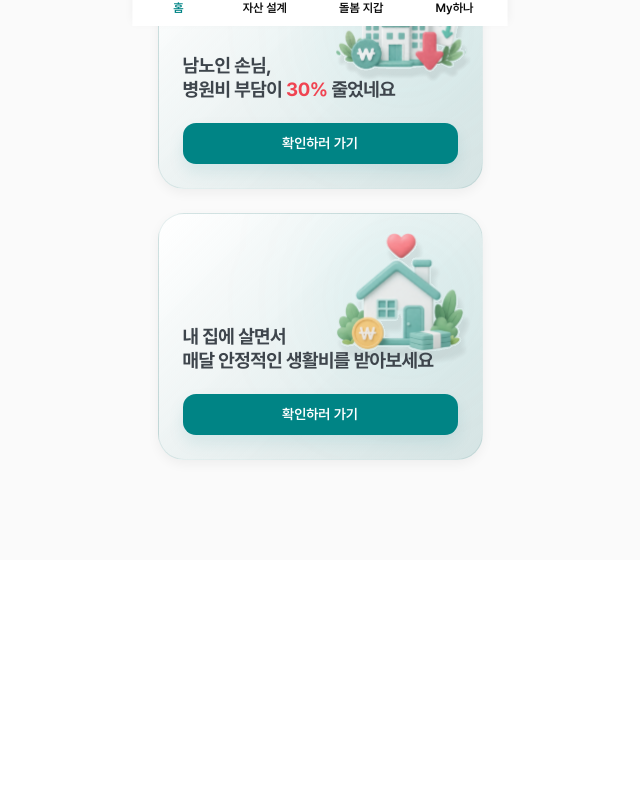
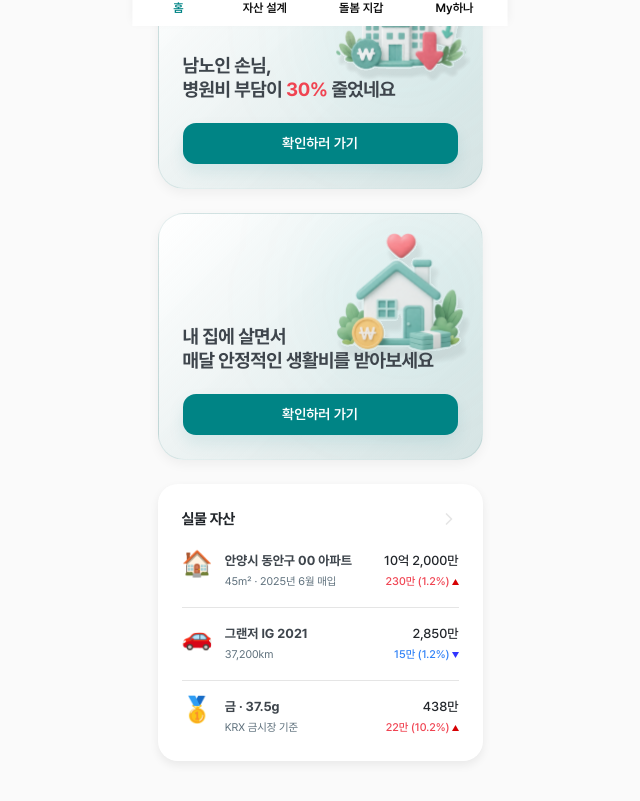
Before and after one commit to HanaroCare/hanaro-care-main, a Next.js app in the folder client/: page / in a window 1280 px wide. Shown: the part 774-1575 px from the top of the page, without its empty margins (320-960 px from the left). Before the commit the page ends 1334 px from the top, so only its background shows below. Built offline with nearby package versions, Linux system fonts and the light colour scheme.

Commit message:
HN-17-feat/실물 자산 컴포넌트 추가

```diff
--- /dev/null
+++ b/client/app/asset/component/RealAssetCard.tsx
@@ -0,0 +1,128 @@
+'use client';
+
+import { motion } from 'framer-motion';
+import { ChevronRight } from 'lucide-react';
+
+type ChangeType = 'up' | 'down';
+
+type RealAsset = {
+  id: number;
+  icon: string;
+  name: string;
+  value: string;
+  subText: string;
+  change: string;
+  changeType: ChangeType;
+};
+
+const REAL_ASSETS: RealAsset[] = [
+  {
+    id: 1,
+    icon: '🏠',
+    name: '안양시 동안구 00 아파트',
+    value: '10억 2,000만',
+    subText: '45㎡ · 2025년 6월 매입',
+    change: '230만 (1.2%)',
+    changeType: 'up',
+  },
+  {
+    id: 2,
+    icon: '🚗',
+    name: '그랜저 IG 2021',
+    value: '2,850만',
+    subText: '37,200km',
+    change: '15만 (1.2%)',
+    changeType: 'down',
+  },
+  {
+    id: 3,
+    icon: '🥇',
+    name: '금 · 37.5g',
+    value: '438만',
+    subText: 'KRX 금시장 기준',
+    change: '22만 (10.2%)',
+    changeType: 'up',
+  },
+];
+
+type ChangeIndicatorProps = {
+  change: string;
+  changeType: ChangeType;
+};
+
+function ChangeIndicator({ change, changeType }: ChangeIndicatorProps) {
+  const isUp = changeType === 'up';
+  return (
+    <div className="flex items-center gap-0.5">
+      <span
+        className={`font-medium text-[11px] ${isUp ? 'text-hana-red-500' : 'text-hana-blue-500'}`}
+      >
+        {change}
+      </span>
+      <svg
+        width="7"
+        height="6"
+        viewBox="0 0 7 6"
+        fill="none"
+        aria-hidden="true"
+        className={isUp ? '' : 'rotate-180'}
+      >
+        <path d="M3.5 0L7 6H0L3.5 0Z" fill={isUp ? '#D60003' : '#3135FF'} />
+      </svg>
+    </div>
+  );
+}
+
+export function RealAssetCard() {
+  return (
+    <motion.div
+      initial={{ opacity: 0, y: 20 }}
+      animate={{ opacity: 1, y: 0 }}
+      className="relative flex w-81.25 flex-col rounded-[20px] bg-white p-6 shadow-[0_4px_10px_rgba(0,0,0,0.07)]"
+    >
+      <div className="mb-5 flex items-center justify-between">
+        <h3 className="font-bold text-[15px] text-hana-black-900 tracking-tight">
+          실물 자산
+        </h3>
+        <ChevronRight size={20} className="text-border-gray" />
+      </div>
+
+      <div className="flex flex-col gap-4">
+        {REAL_ASSETS.map((asset, index) => (
+          <div key={asset.id} className="flex flex-col">
+            <div className="flex items-start gap-3">
+              <span className="text-[25px] leading-none" aria-hidden="true">
+                {asset.icon}
+              </span>
+
+              <div className="flex flex-1 flex-col">
+                <div className="flex items-center justify-between">
+                  <span className="font-bold text-[13px] text-hana-black-800">
+                    {asset.name}
+                  </span>
+                  <span className="font-medium text-[13px] text-hana-black-900">
+                    {asset.value}
+                  </span>
+                </div>
+
+                <div className="mt-1 flex items-center justify-between">
+                  <span className="text-[11px] text-hana-black-500">
+                    {asset.subText}
+                  </span>
+                  <ChangeIndicator
+                    change={asset.change}
+                    changeType={asset.changeType}
+                  />
+                </div>
+              </div>
+            </div>
+
+            {index !== REAL_ASSETS.length - 1 && (
+              <div className="mt-4 h-px w-full bg-border-gray" />
+            )}
+          </div>
+        ))}
+      </div>
+    </motion.div>
+  );
+}
--- a/client/app/page.tsx
+++ b/client/app/page.tsx
@@ -3,6 +3,7 @@
 import { NavigationBar } from '@/components/NavigationBar';
 import { AssetDashboard } from './asset/component/AssetDashboard';
 import { BannerCard } from './asset/component/BannerCard';
+import { RealAssetCard } from './asset/component/RealAssetCard';
 
 export default function Home() {
   return (
@@ -46,6 +47,7 @@ export default function Home() {
         />
       </div>
       <NavigationBar />
+      <RealAssetCard />
     </div>
   );
 }
```
